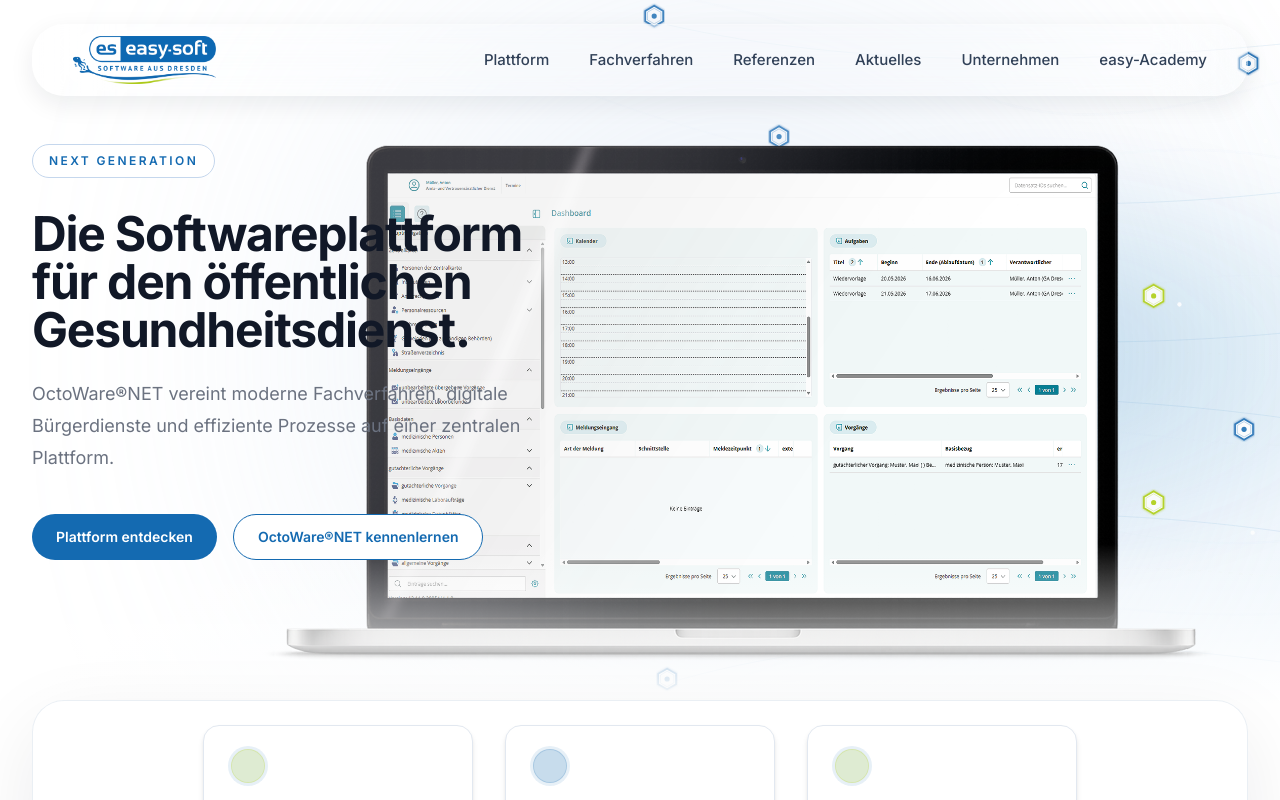
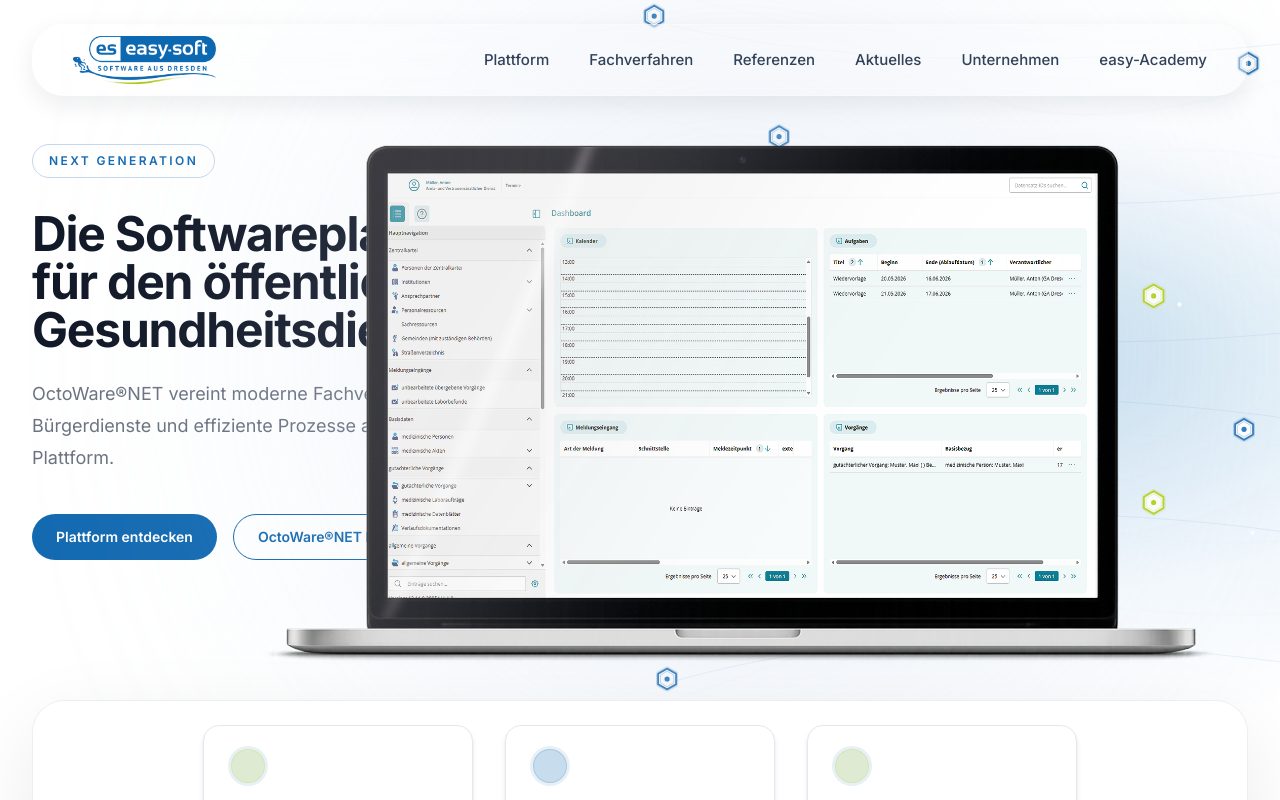
Before and after one commit to weblogger117-art/octoware-website, a Next.js app: page / in a window 1280 px wide. Shown: the top 800 px of the page. Built offline with nearby package versions, Linux system fonts and the light colour scheme.

Commit message:
Update HeroVisual.tsx

```diff
--- a/components/sections/HeroVisual.tsx
+++ b/components/sections/HeroVisual.tsx
@@ -10,6 +10,7 @@ export function HeroVisual() {
     absolute
     right-[4rem]
     top-1/2
+    z-20
     hidden
     -translate-y-1/2
     lg:block
```
Lines whose indentation alone changed are shown as unchanged.
